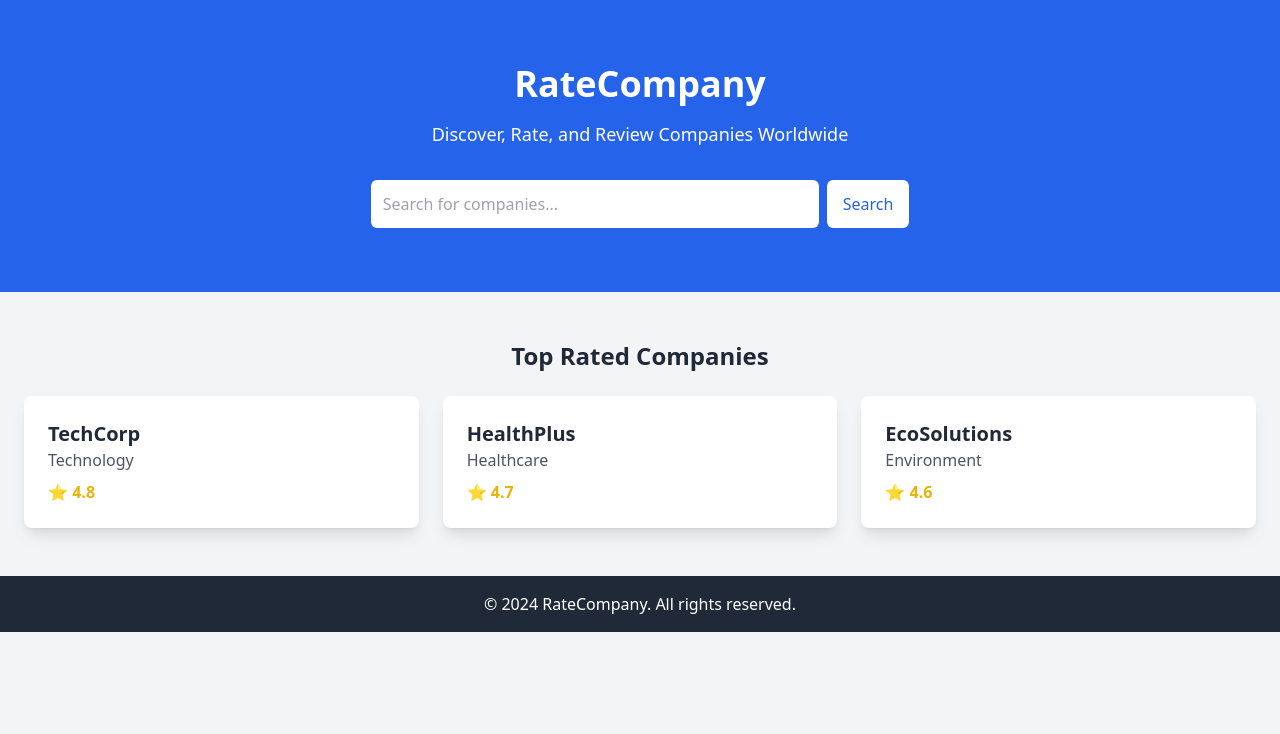
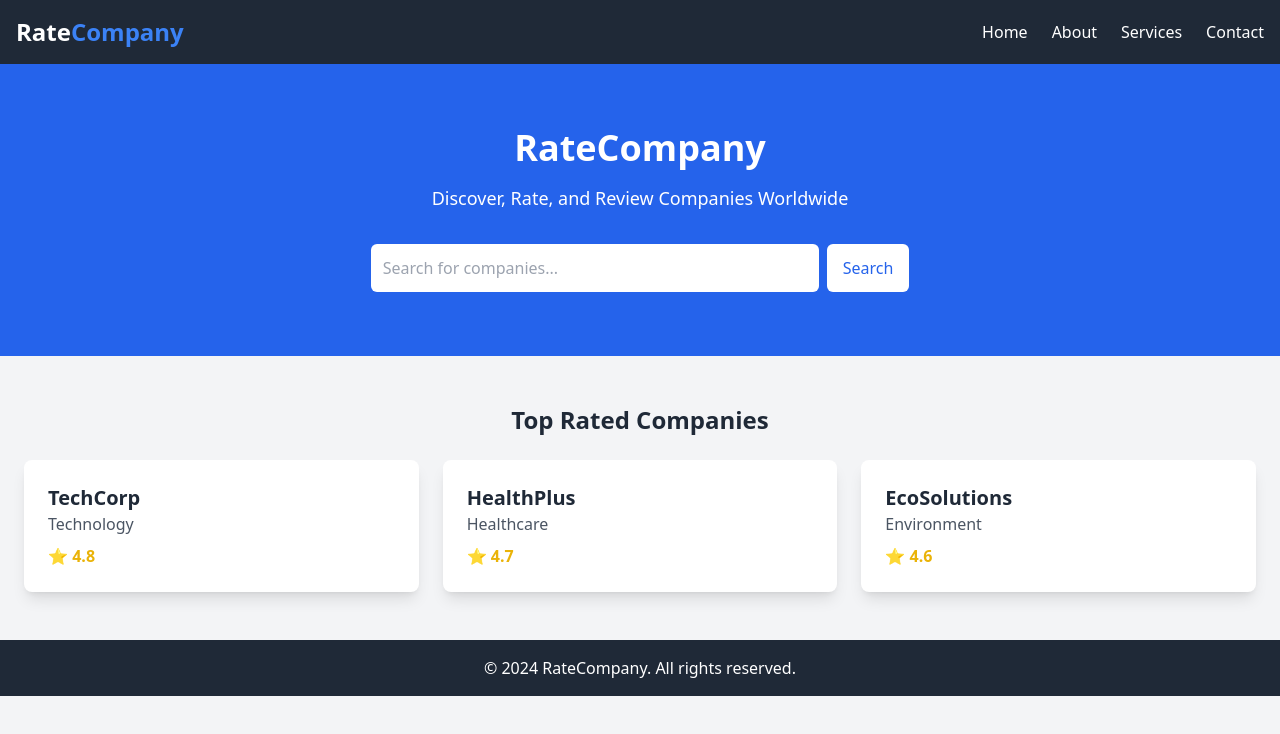
Before and after one commit to kaushalpapnai/ratecompany, a React (Create React App) app: page / in a window 1280 px wide. Shown: the top 734 px of the page. Built offline with nearby package versions, Linux system fonts and the light colour scheme.

Commit message:
firebase integrated and routing set up

```diff
--- a/package.json
+++ b/package.json
@@ -6,6 +6,7 @@
     "@testing-library/jest-dom": "^5.17.0",
     "@testing-library/react": "^13.4.0",
     "@testing-library/user-event": "^13.5.0",
+    "firebase": "^11.0.2",
     "react": "^18.3.1",
     "react-dom": "^18.3.1",
     "react-router-dom": "^7.0.1",
--- a/src/App.js
+++ b/src/App.js
@@ -9,8 +9,28 @@ import SubmitReviewPage from "./components/SubmitReviewPage";
 import UserProfilePage from "./components/UserProfilePage";
 import ContactUs from "./ContactUs";
 import { createBrowserRouter, RouterProvider } from "react-router-dom";
+import {getDatabase , ref , set} from "firebase/database"
+import { app  } from "./firebase";
+
+
+const db = getDatabase(app)
 
 function App() {
+
+  const putData = () => {
+    set(ref(db, "user/kaushal"), {
+      id: 1,
+      name: "kaushal",
+      age: 21,
+    })
+      .then(() => {
+        console.log("Data saved successfully.");
+      })
+      .catch((error) => {
+        console.error("Error saving data:", error);
+      });
+  };
+
 
   const user = {
     name: 'Alice Johnson',
@@ -30,25 +50,29 @@ function App() {
   };
 
 
-  const stats = {
-    users: 120,
-    companies: 50,
-    reviews: 300,
-  };
+  // const stats = {
+  //   users: 120,
+  //   companies: 50,
+  //   reviews: 300,
+  // };
 
-  const companies = [
-    { id: 1, name: 'TechCorp', reviewCount: 150 },
-    { id: 2, name: 'Webify Solutions', reviewCount: 80 },
-  ];
+  // const companies = [
+  //   { id: 1, name: 'TechCorp', reviewCount: 150 },
+  //   { id: 2, name: 'Webify Solutions', reviewCount: 80 },
+  // ];
 
-  const reviews = [
-    { id: 1, userName: 'Alice Johnson', companyName: 'TechCorp', rating: 4 },
-    { id: 2, userName: 'Bob Smith', companyName: 'Webify Solutions', rating: 5 },
-  ];
+  // const reviews = [
+  //   { id: 1, userName: 'Alice Johnson', companyName: 'TechCorp', rating: 4 },
+  //   { id: 2, userName: 'Bob Smith', companyName: 'Webify Solutions', rating: 5 },
+  // ];
 
 
 
   const router = createBrowserRouter([
+    {
+       path:"/",
+       element:<Navbar/>,
+       children: [
         {
           path:"/",
           element: <HomePage/>
@@ -66,7 +90,7 @@ function App() {
           element: <CompanyListPage/>
         },
         {
-      path:"/companydetails",
+          path:"/details",
           element: <CompanyDetailsPage/>
         },
         {
@@ -74,12 +98,14 @@ function App() {
           element: <SubmitReviewPage/>
         },
         {
-      path:"/userprofile",
-      element: <UserProfilePage/>
+          path:"/profile",
+          element: <UserProfilePage user={user}/>
         },
         {
-      path:"/contactus",
+          path:"/contact",
           element: <ContactUs/>
+        },
+       ]
     },
   ])
 
@@ -88,15 +114,15 @@ function App() {
   return (
     <RouterProvider router={router}>
       <Navbar/>
-      <LoginForm/>
-      <HomePage/>
+      {/* <LoginForm/>
+      <HomePage/>ß
       <CompanyListPage/>
       <CompanyDetailsPage/>
       <SubmitReviewPage companyName={"techCorp"} />
       <UserProfilePage user={user}/>
-      {/* <AdminDashboard stats={stats} companies={companies} reviews={reviews}/> */}
+      <AdminDashboard stats={stats} companies={companies} reviews={reviews}/>
       <AboutUs/>
-      <ContactUs/>
+      <ContactUs/> */}
     </RouterProvider>
 
   );
--- a/src/components/Navbar.jsx
+++ b/src/components/Navbar.jsx
@@ -1,10 +1,12 @@
-import React, { useState } from 'react';
+import React, { useState } from "react";
+import { Link, Outlet } from "react-router-dom";
 
 const Navbar = () => {
   // State to toggle the mobile menu
   const [isOpen, setIsOpen] = useState(false);
 
   return (
+    <>
       <nav className="bg-gray-800 text-white">
         <div className="container mx-auto flex justify-between items-center p-4">
           {/* Logo */}
@@ -14,10 +16,10 @@ const Navbar = () => {
 
           {/* Menu for Larger Screens */}
           <ul className="hidden md:flex space-x-6">
-          <li className="hover:text-blue-400 cursor-pointer">Home</li>
-          <li className="hover:text-blue-400 cursor-pointer">About</li>
-          <li className="hover:text-blue-400 cursor-pointer">Services</li>
-          <li className="hover:text-blue-400 cursor-pointer">Contact</li>
+          <Link to={"/"}><li className="hover:text-blue-400 cursor-pointer">Home</li></Link>
+            <Link to={"/about"}><li className="hover:text-blue-400 cursor-pointer">About</li></Link>
+            <Link to={"/services"}><li className="hover:text-blue-400 cursor-pointer">Services</li></Link>
+            <Link to={"/contact"}><li className="hover:text-blue-400 cursor-pointer">Contact</li></Link>
           </ul>
 
           {/* Hamburger Menu for Mobile */}
@@ -25,7 +27,7 @@ const Navbar = () => {
             className="md:hidden block text-2xl focus:outline-none"
             onClick={() => setIsOpen(!isOpen)}
           >
-          {isOpen ? '✕' : '☰'}
+            {isOpen ? "✕" : "☰"}
           </button>
         </div>
 
@@ -33,14 +35,17 @@ const Navbar = () => {
         {isOpen && (
           <div className="md:hidden bg-gray-700">
             <ul className="flex flex-col space-y-2 p-4">
-            <li className="hover:text-blue-400 cursor-pointer">Home</li>
-            <li className="hover:text-blue-400 cursor-pointer">About</li>
-            <li className="hover:text-blue-400 cursor-pointer">Services</li>
-            <li className="hover:text-blue-400 cursor-pointer">Contact</li>
+            <Link to={"/"}><li className="hover:text-blue-400 cursor-pointer">Home</li></Link>
+            <Link to={"/about"}><li className="hover:text-blue-400 cursor-pointer">About</li></Link>
+            <Link to={"/services"}><li className="hover:text-blue-400 cursor-pointer">Services</li></Link>
+            <Link to={"/contact"}><li className="hover:text-blue-400 cursor-pointer">Contact</li></Link>
+            <Link to={"/profile"}><li className="hover:text-blue-400 cursor-pointer">Profile</li></Link>
             </ul>
           </div>
         )}
       </nav>
+      <Outlet />
+    </>
   );
 };
 
--- /dev/null
+++ b/src/firebase.js
@@ -0,0 +1,19 @@
+import { initializeApp } from "firebase/app";
+import { getAnalytics } from "firebase/analytics";
+
+const firebaseConfig = {
+  apiKey: "AIzaSyDDzbrqq8TzFDl0kfOphWHoGG6qH2btTPE",
+  authDomain: "ratecompany-ba9b8.firebaseapp.com",
+  projectId: "ratecompany-ba9b8",
+  storageBucket: "ratecompany-ba9b8.appspot.com",
+  messagingSenderId: "581174957234",
+  appId: "1:581174957234:web:9eb4af275adeb8003ba5ab",
+  measurementId: "G-E061HPKSTX",
+  databaseURL: "https://ratecompany-ba9b8-default-rtdb.firebaseio.com",
+};
+
+// Initialize Firebase
+export const app = initializeApp(firebaseConfig);
+
+// Optional: Enable analytics if set up
+export const analytics = getAnalytics(app);
```
Also changed, not shown: 1 other file (tests, documents, lock files or other folders). Lines whose indentation alone changed are shown as unchanged.
